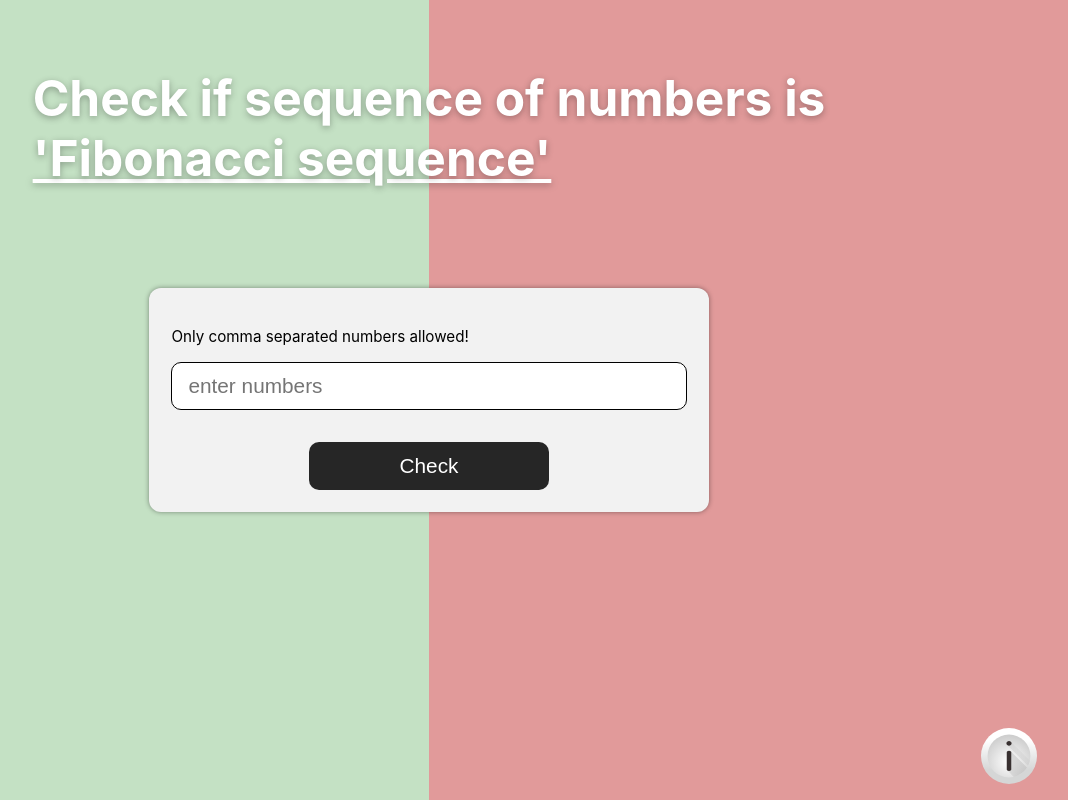
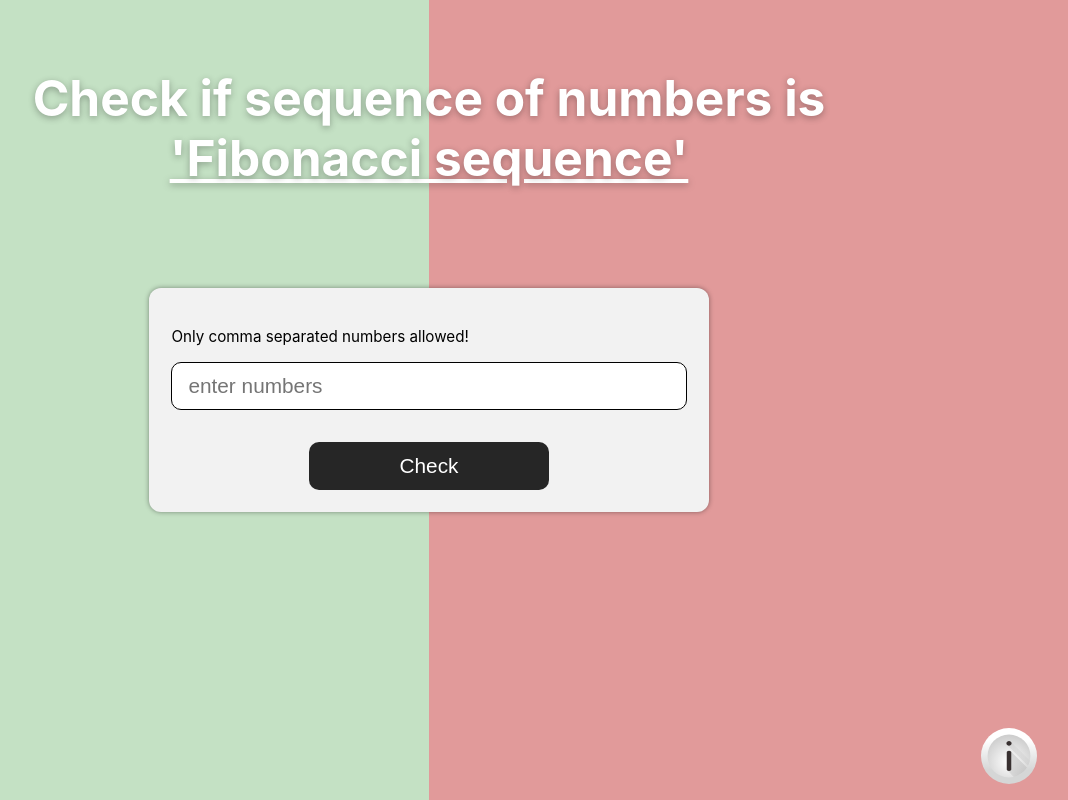
Before and after one commit to Ivailo663/Fibonacci-sequence, a React (Create React App) app: page / in a window 1280 px wide. Shown: the whole page, without its empty margins (211-1279 px from the left). Built offline with nearby package versions, Linux system fonts and the light colour scheme.

Commit message:
placeing header in center

```diff
--- a/src/App.css
+++ b/src/App.css
@@ -23,6 +23,7 @@ body,
   text-shadow: 0px 2px 7px rgba(0, 0, 0, 0.3);
   z-index: 4;
   margin: 0 2rem;
+  text-align: center;
 }
 .default {
   width: 0;
--- a/src/App.js
+++ b/src/App.js
@@ -20,7 +20,6 @@ function App() {
     if (!event.target.value) {
       setIsCheckClicked(false);
     }
-    console.log(event.target.value);
   };
 
   const loopCollection = (arr) => {
```
